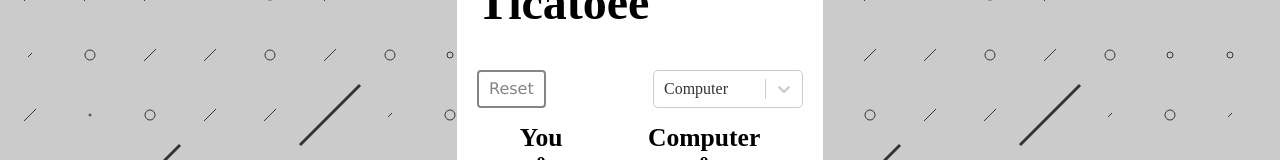
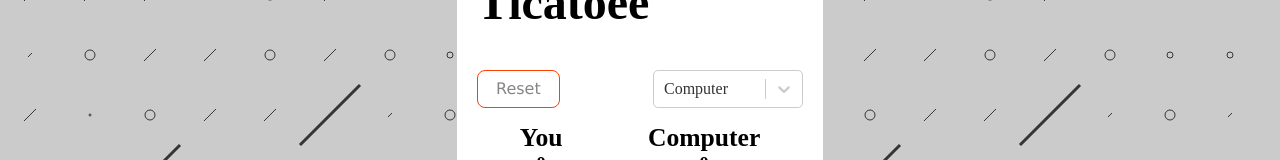
Before and after one commit to si-saaref/react-tic-tac-toe, a React (Vite) app: page / in a window 1280 px wide. Shown: the part 155-315 px from the top of the page. Built offline with nearby package versions, Linux system fonts and the light colour scheme.

Commit message:
style: change blocker and reset button

```diff
--- a/src/style/style.css
+++ b/src/style/style.css
@@ -10,14 +10,20 @@ p {
 	padding: 0;
 }
 
+* {
+	user-select: none;
+}
+
 @font-face {
 	font-family: kalam-bold;
 	src: url('../assets/font/Kalam/Kalam-Bold.ttf');
+	font-display: block;
 }
 
 @font-face {
 	font-family: kalam-light;
 	src: url('../assets/font/Kalam/Kalam-Light.ttf');
+	font-display: block;
 }
 
 .game-wrapper {
@@ -40,24 +46,32 @@ p {
 }
 
 .btn-reset {
+	position: relative;
+	display: inline-block;
 	cursor: pointer;
 	font-family: 'Lucida Sans', 'Lucida Sans Regular', 'Lucida Grande', 'Lucida Sans Unicode', Geneva,
 		Verdana, sans-serif;
 	font-size: 1.5rem;
-	padding: 4px 10px;
-	border-radius: 4px;
-	border: 2px solid rgb(133, 133, 133);
+	padding: 4px 18px;
+	border-radius: 8px;
+	/* border: none; */
+	border: 0.1px solid #ff3f00;
 	color: rgb(133, 133, 133);
 	background-color: #fff;
 	outline: none;
-	transition: 0.4s;
+	transition: ease-out 0.78s;
+	box-shadow: inset 0 0 0 0 #ff3f00;
 }
 
 .btn-reset:hover {
-	background-color: red;
+	/* background-color: #FF3F00; */
 	/* background-color: black; */
 	color: white;
-	border: 2px solid black;
+	box-shadow: inset 0 -100px 0 0 #ff3f00;
+	/* border: 2px solid black; */
+}
+.btn-reset:active {
+	transform: scale(0.9);
 }
 
 .mode-game-selection {
@@ -84,11 +98,17 @@ p {
 	justify-content: center;
 	flex-direction: column;
 	align-items: center;
-	background: rgba(0, 0, 0, 0.5);
 	/* opacity: 0.5; */
 	width: 100%;
 	height: 100%;
-	border-radius: 5px;
+	/* border-radius: 5px;
+	background: rgba(0, 0, 0, 0.5); */
+	background: rgba(0, 0, 0, 0.567);
+	box-shadow: 0 2px 10px 0 rgba(31, 38, 135, 0.37);
+	backdrop-filter: blur(6px);
+	-webkit-backdrop-filter: blur(6px);
+	border-radius: 10px;
+	border: 1px solid rgba(255, 255, 255, 0.18);
 }
 
 .blocker h1 {
```
